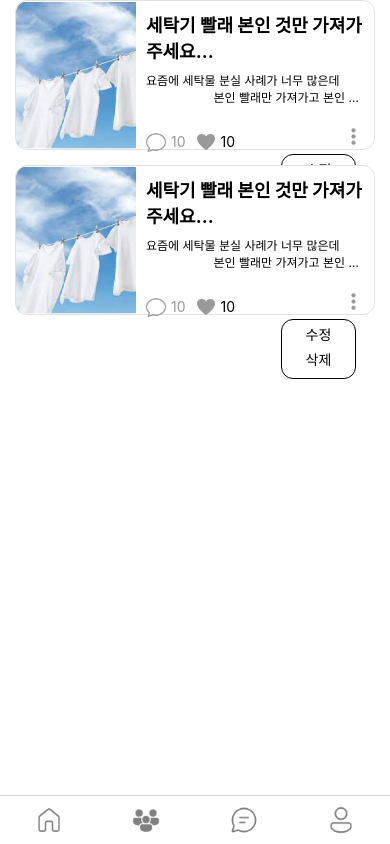
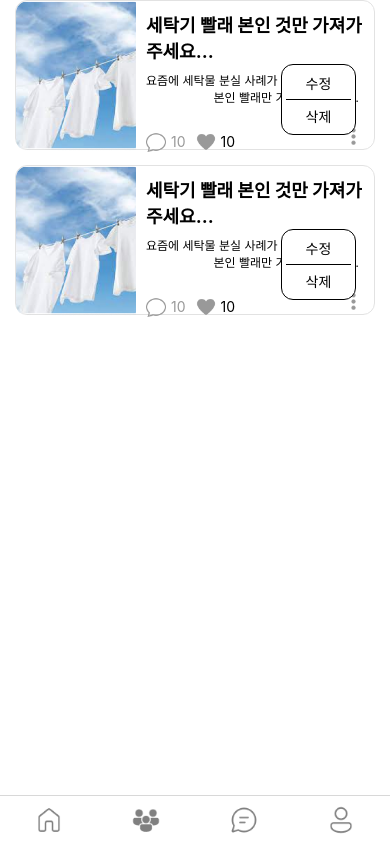
Before and after one commit to Bamdoliro/G-A, a React Native app: screen /CommunityScreen in a window 390 px wide. Built offline with nearby package versions, Linux system fonts and the light colour scheme.

Commit message:
ADD :: 버튼 클릭 이벤트 추가 - 선으로 수정 삭제 분리

```diff
--- a/components/CommunityPostPage/PostList/PostList/PostList/PostList.js
+++ b/components/CommunityPostPage/PostList/PostList/PostList/PostList.js
@@ -41,17 +41,26 @@ export default function PostList({ Title, Explanation, ChatOfNumber, LikeOfNumbe
                             </Text>
                         </View>
                     </View>
+
                     <View style={styles.OptionArea}>
+
                         <TouchableOpacity style={styles.OptionBtn}>
                             <Image
                                 source={OptionImg}
                                 style={styles.OptionImg}
                             />
                         </TouchableOpacity>
+
                         <View style={styles.Option}>
-                            <Text style={styles.OptionItem}>수정</Text>
-                            <Text style={styles.OptionItem}>삭제</Text>
+                            <TouchableOpacity style={styles.CorrectionItem}>
+                                <Text style={styles.OptionItem}>수정</Text>
+                            </TouchableOpacity>
+                            <View style={styles.OptionLine}></View>
+                            <TouchableOpacity style={styles.DeleteItem}>
+                                <Text style={styles.OptionItem}>삭제</Text>
+                            </TouchableOpacity>
                         </View>
+
                     </View>
 
                 </View>
@@ -133,14 +142,28 @@ const styles = StyleSheet.create({
     Option: {
         position: "absolute",
         right: 10,
-        top: 30,
+        top: -60,
         borderWidth: 1,
         width: 75,
         padding: 4,
         borderRadius: 12,
+        backgroundColor: "#fff"
     },
     OptionItem: {
         textAlign: "center",
-        marginBottom: 5
+    },
+    CorrectionItem: {
+        width: 65,
+        padding: 4,
+        marginBottom: 2
+    },
+    DeleteItem: {
+        width: 65,
+        padding: 4,
+        marginTop: 2
+    },
+    OptionLine: {
+        width: 65,
+        borderBottomWidth: 1
     }
 })
--- a/pages/CommunityScreen.js
+++ b/pages/CommunityScreen.js
@@ -30,5 +30,5 @@ export default function CommunityScreen() {
 const styles = StyleSheet.create({
     CommunityScreen: {
         alignItems: "center"
-    }
+    },
 })
```
